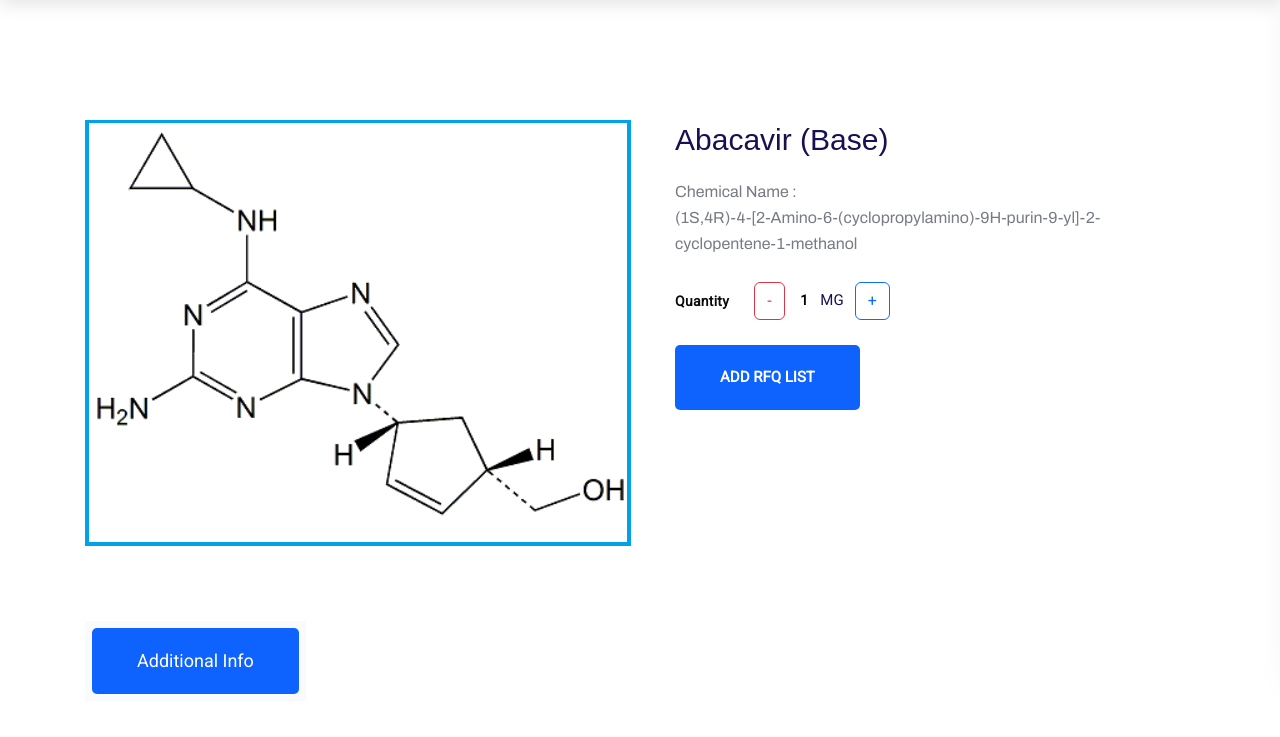
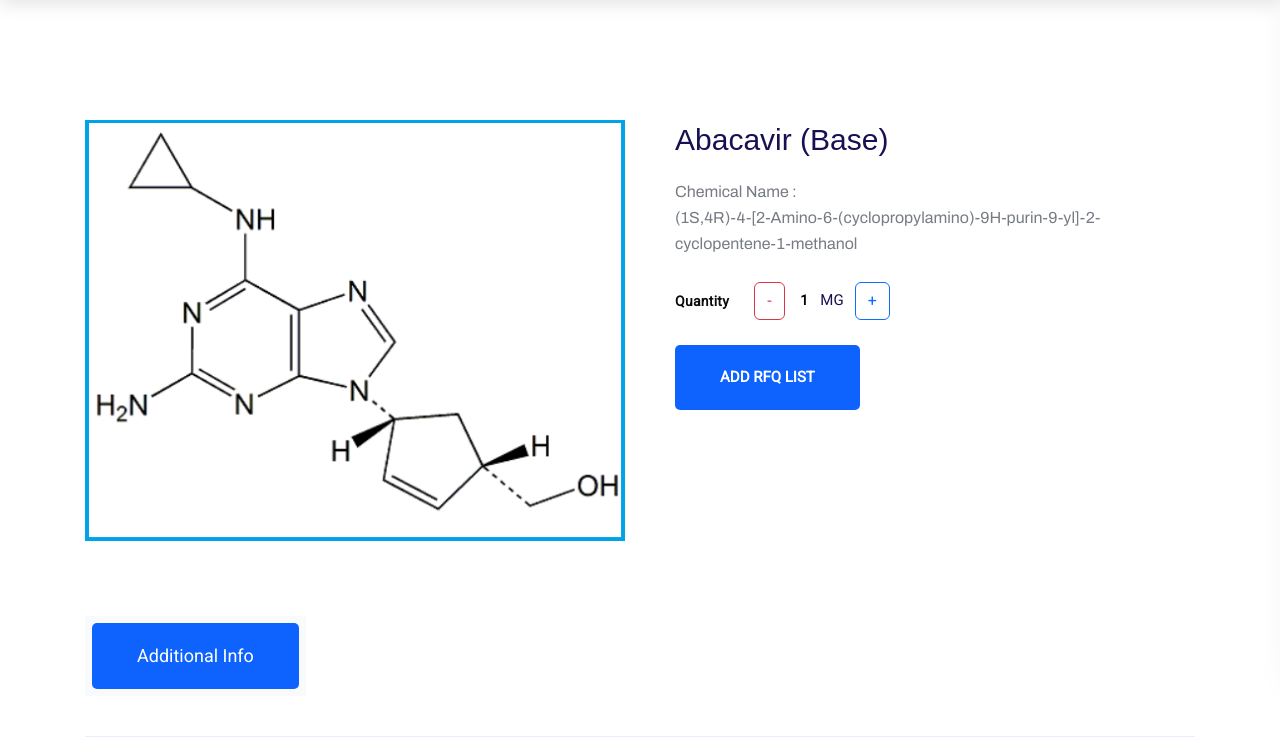
Before and after one commit to kunal-2668/Pharma-Impurity-and-Chemicals-Main, a Django app: a page that uses templates/product_view.html in a window 1280 px wide. Shown: the part 131-868 px from the top of the page. Run offline with Django 4.2, Linux system fonts and the light colour scheme; data comes from the database, SQL or seed files in the repository; some libraries are stand-ins or nearby versions; some web fonts are replaced.

Commit message:
imagefix

```diff
--- a/templates/product_view.html
+++ b/templates/product_view.html
@@ -176,7 +176,7 @@
            <div class="row">
               <div class="col-lg-6 col-md-6">
                  <div class="productthumb mb-40 wow fadeInRighLeft" data-wow-delay=".4s">
-                    <img src="{{product.product_image.url}}" alt="product-thumb">
+                    <img src="{{product.product_image.url}}" alt="product-thumb" style="width: 100%;">
                  </div>
               </div>
               <div class="col-lg-6 col-md-6">
```
